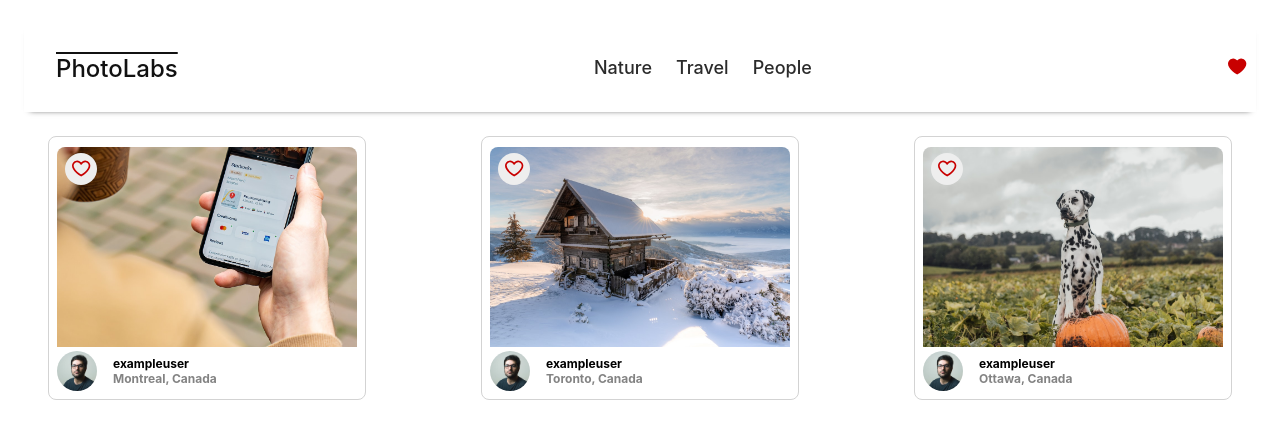
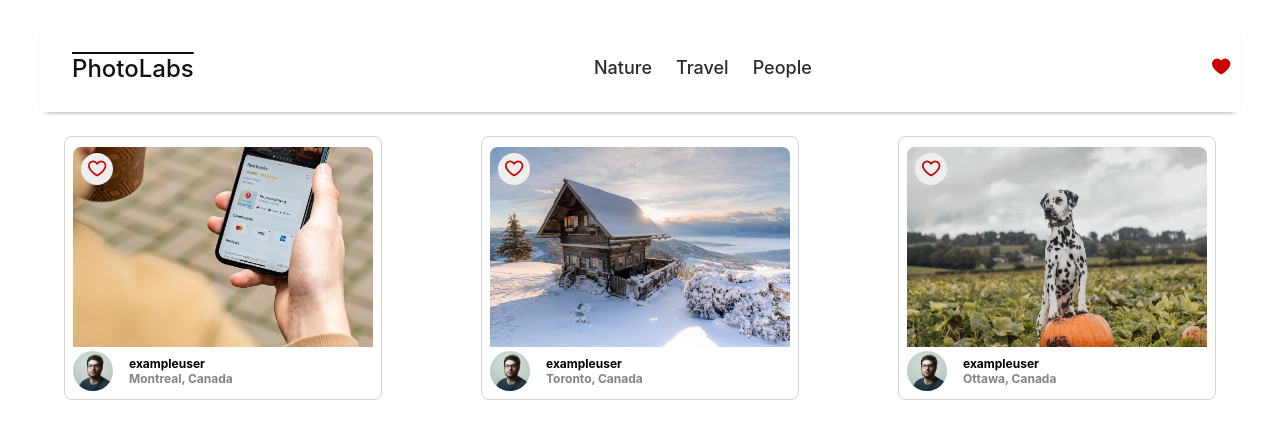
Before and after one commit to erinrinv/photolabs, a React (Create React App) app in the folder frontend/: page / in a window 1280 px wide. Shown: the top 438 px of the page. Built offline with nearby package versions, Linux system fonts and the light colour scheme; the HTML template or start-up script is replaced by a standard one.

Commit message:
implemented HomrRoute

```diff
--- a/frontend/src/App.jsx
+++ b/frontend/src/App.jsx
@@ -1,9 +1,8 @@
 import React from 'react';
 
-import TopNavigationBar from 'components/TopNavigationBar';
-import PhotoList from 'components/PhotoList';
 import './App.scss';
 
+import HomeRoute from 'routes/HomeRoute';
 
 
 
@@ -13,8 +12,7 @@ const App = () => {
 
   return (
     <div className="App">
-    <TopNavigationBar/>
-    <PhotoList/>
+    <HomeRoute/>
   </div>
   );
 };
--- a/frontend/src/routes/HomeRoute.jsx
+++ b/frontend/src/routes/HomeRoute.jsx
@@ -1,11 +1,15 @@
 import React from 'react';
+import TopNavigationBar from 'components/TopNavigationBar';
+import PhotoList from 'components/PhotoList';
+
 
 import '../styles/HomeRoute.scss';
 
 const HomeRoute = () => {
   return (
     <div className="home-route">
-      {/* Insert React */}
+      <TopNavigationBar/>
+      <PhotoList/>
     </div>
   );
 };
```
